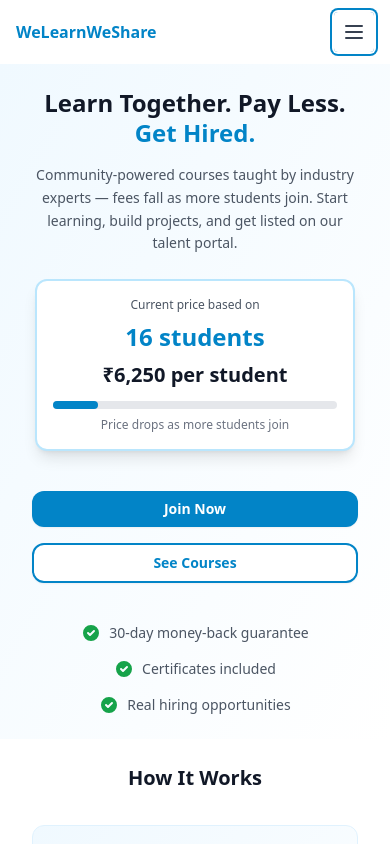
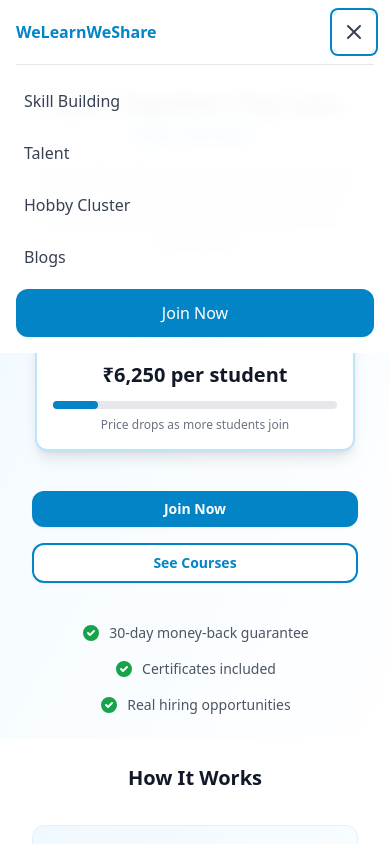
Before and after one commit to bala290498/welearn-weshare, a Next.js app: page / in a window 390 px wide. Both pictures are taken after a click on the button "Toggle menu". Shown: the top 844 px of the page. Built offline with nearby package versions, Linux system fonts and the light colour scheme.

Commit message:
Fix mobile hamburger navigation menu with toggle functionality

```diff
--- a/src/components/Navigation.tsx
+++ b/src/components/Navigation.tsx
@@ -4,6 +4,7 @@ import { useState, useEffect } from 'react'
 
 export default function Navigation() {
   const [isScrolled, setIsScrolled] = useState(false)
+  const [isMobileMenuOpen, setIsMobileMenuOpen] = useState(false)
 
   useEffect(() => {
     const handleScroll = () => {
@@ -12,6 +13,14 @@ export default function Navigation() {
     window.addEventListener('scroll', handleScroll)
     return () => window.removeEventListener('scroll', handleScroll)
   }, [])
+
+  const toggleMobileMenu = () => {
+    setIsMobileMenuOpen(!isMobileMenuOpen)
+  }
+
+  const closeMobileMenu = () => {
+    setIsMobileMenuOpen(false)
+  }
 
   return (
     <nav
@@ -25,6 +34,7 @@ export default function Navigation() {
             <a
               href="/"
               className="text-[clamp(1rem,2.5vw,1.5rem)] font-bold text-primary-600 focus:outline-none focus:ring-2 focus:ring-primary-600 focus:ring-offset-2 rounded"
+              onClick={closeMobileMenu}
             >
               WeLearnWeShare
             </a>
@@ -64,11 +74,64 @@ export default function Navigation() {
           <button
             className="md:hidden text-gray-700 focus:outline-none focus:ring-2 focus:ring-primary-600 focus:ring-offset-2 rounded p-2"
             aria-label="Toggle menu"
+            onClick={toggleMobileMenu}
+            aria-expanded={isMobileMenuOpen}
           >
-            <svg className="w-6 h-6" fill="none" stroke="currentColor" viewBox="0 0 24 24">
-              <path strokeLinecap="round" strokeLinejoin="round" strokeWidth={2} d="M4 6h16M4 12h16M4 18h16" />
-            </svg>
+            {isMobileMenuOpen ? (
+              <svg className="w-6 h-6" fill="none" stroke="currentColor" viewBox="0 0 24 24">
+                <path strokeLinecap="round" strokeLinejoin="round" strokeWidth={2} d="M6 18L18 6M6 6l12 12" />
+              </svg>
+            ) : (
+              <svg className="w-6 h-6" fill="none" stroke="currentColor" viewBox="0 0 24 24">
+                <path strokeLinecap="round" strokeLinejoin="round" strokeWidth={2} d="M4 6h16M4 12h16M4 18h16" />
+              </svg>
+            )}
           </button>
+        </div>
+
+        {/* Mobile Menu */}
+        <div
+          className={`md:hidden overflow-hidden transition-all duration-300 ease-in-out ${
+            isMobileMenuOpen ? 'max-h-96 opacity-100' : 'max-h-0 opacity-0'
+          }`}
+        >
+          <div className="py-4 space-y-3 border-t border-gray-200">
+            <a
+              href="/skill-building"
+              className="block text-gray-700 hover:text-primary-600 transition px-2 py-2 rounded focus:outline-none focus:ring-2 focus:ring-primary-600 focus:ring-offset-2"
+              onClick={closeMobileMenu}
+            >
+              Skill Building
+            </a>
+            <a
+              href="/talent"
+              className="block text-gray-700 hover:text-primary-600 transition px-2 py-2 rounded focus:outline-none focus:ring-2 focus:ring-primary-600 focus:ring-offset-2"
+              onClick={closeMobileMenu}
+            >
+              Talent
+            </a>
+            <a
+              href="/hobby-cluster"
+              className="block text-gray-700 hover:text-primary-600 transition px-2 py-2 rounded focus:outline-none focus:ring-2 focus:ring-primary-600 focus:ring-offset-2"
+              onClick={closeMobileMenu}
+            >
+              Hobby Cluster
+            </a>
+            <a
+              href="/blogs"
+              className="block text-gray-700 hover:text-primary-600 transition px-2 py-2 rounded focus:outline-none focus:ring-2 focus:ring-primary-600 focus:ring-offset-2"
+              onClick={closeMobileMenu}
+            >
+              Blogs
+            </a>
+            <a
+              href="#join"
+              className="block bg-primary-600 text-white text-center px-4 py-3 rounded-xl shadow-sm hover:bg-primary-700 transition font-medium focus:outline-none focus:ring-2 focus:ring-primary-600 focus:ring-offset-2 mt-4"
+              onClick={closeMobileMenu}
+            >
+              Join Now
+            </a>
+          </div>
         </div>
       </div>
     </nav>
```
